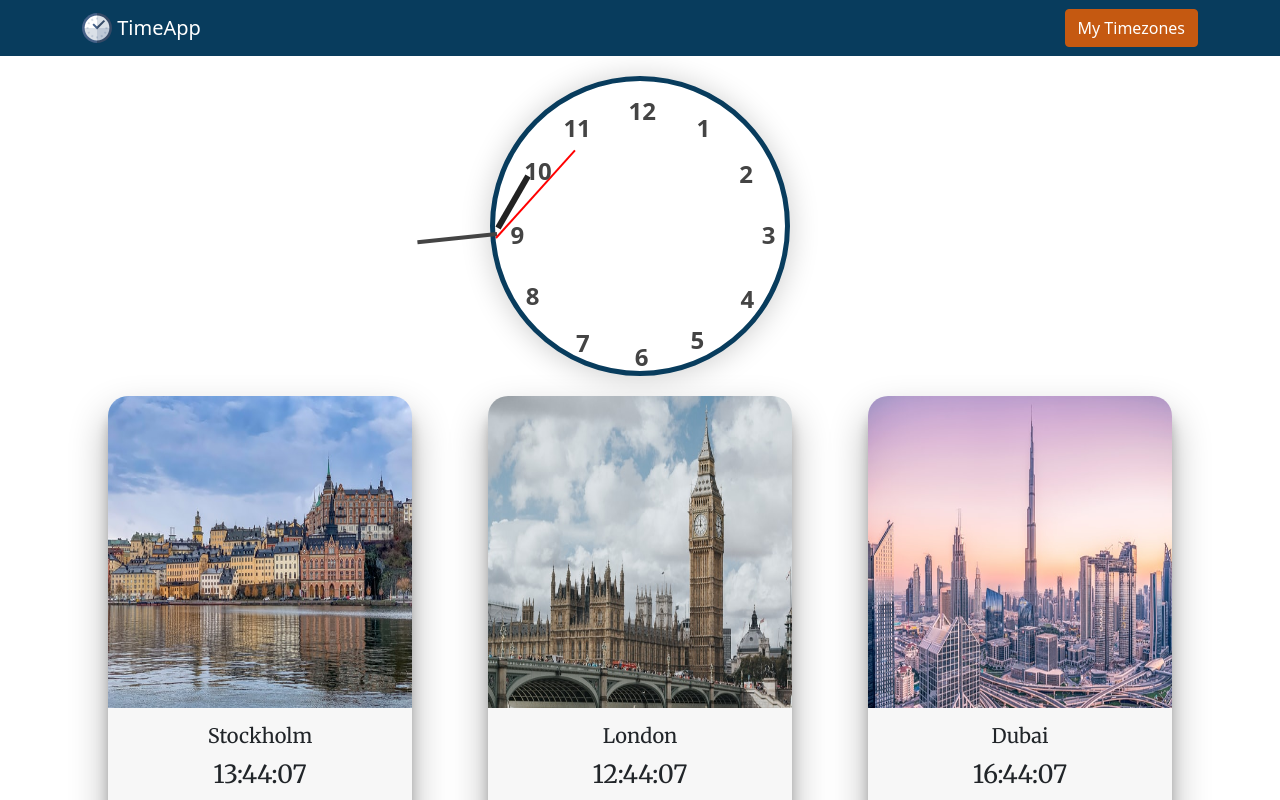
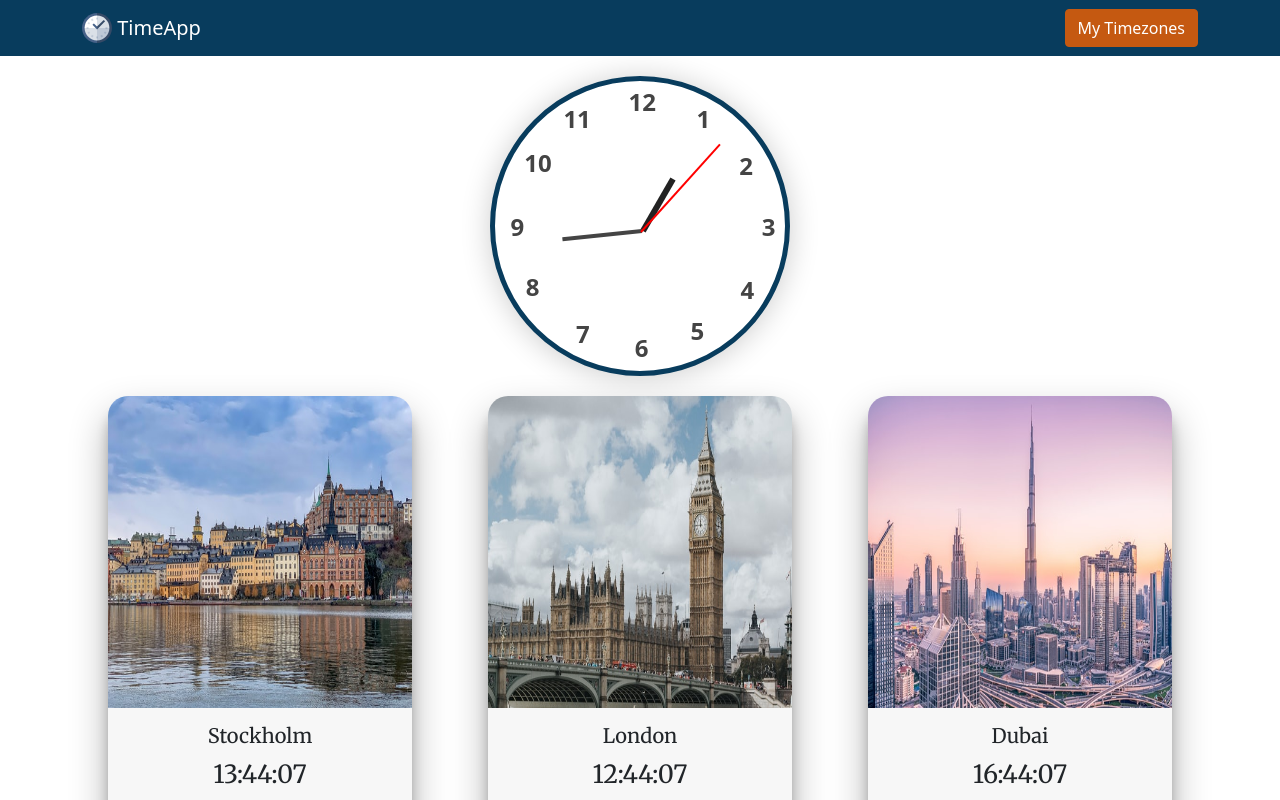
Before and after one commit to argjend551/TimeApp, a React (Vite) app: page / in a window 1280 px wide. Shown: the top 800 px of the page. Built offline with nearby package versions, Linux system fonts and the light colour scheme.

Commit message:
fixed the clock to work properly with the new changes to detailpage

```diff
--- a/public/css/clock.css
+++ b/public/css/clock.css
@@ -39,7 +39,8 @@
   height: 60px;
   background: #222;
   align-self: center;
-  top: 30%;
+  top: 31%;
+  left: 50%;
   transform-origin: bottom;
 }
 
@@ -49,7 +50,8 @@
   height: 80px;
   background: #444;
   align-self: center;
-  top: 4.5%;
+  top: 3.6%;
+  left: 50%;
   transform-origin: bottom;
 }
 
@@ -59,7 +61,8 @@
   height: 118px;
   background: red;
   align-self: center;
-  bottom: 35%;
+  bottom: 37%;
+  left: 50%;
   transform-origin: bottom;
 }
 
@@ -69,58 +72,66 @@
 }
 
 .one {
-  bottom: 79%;
+  bottom: 82%;
   left: 55%;
 }
 
 .two {
-  bottom: 63%;
+  bottom: 66%;
   left: 65%;
 }
 
 .three {
-  bottom: 42%;
+  bottom: 45%;
   left: 68%;
 }
 
 .four {
   left: 56%;
-  bottom: 20%;
+  bottom: 23%;
 }
 
 .five {
   left: 34%;
-  bottom: 6%;
+  bottom: 9%;
 }
 
 .six {
   left: 10%;
+  bottom: 3%;
 }
 
 .seven {
   right: 15%;
-  bottom: 5%;
+  bottom: 8%;
 }
 
 .eight {
   right: 37%;
-  bottom: 21%;
+  bottom: 24%;
 }
 
 .nine {
-  bottom: 42%;
+  bottom: 45%;
   right: 47%;
 }
 
 .ten {
-  bottom: 64%;
+  bottom: 67%;
   right: 47%;
 }
 .eleven {
-  bottom: 79%;
+  bottom: 82%;
   right: 43%;
 }
 .twelve {
-  bottom: 85%;
+  bottom: 88%;
   right: 30%;
 }
+/* .circle{
+   height: 25px;
+  width: 25px;
+  background-color: rgb(8, 60, 93);
+  border-radius: 50%;
+  display: inline-block;
+} */
--- a/src/components/Clock.jsx
+++ b/src/components/Clock.jsx
@@ -47,7 +47,11 @@ function Clock(props) {
         <span className="ten">10</span>
         <span className="eleven">11</span>
         <span className="twelve">12</span>
+        {/* <span className="circle"></span> */}
+
+
       </div>
+
 
     </Col>
   );
```
